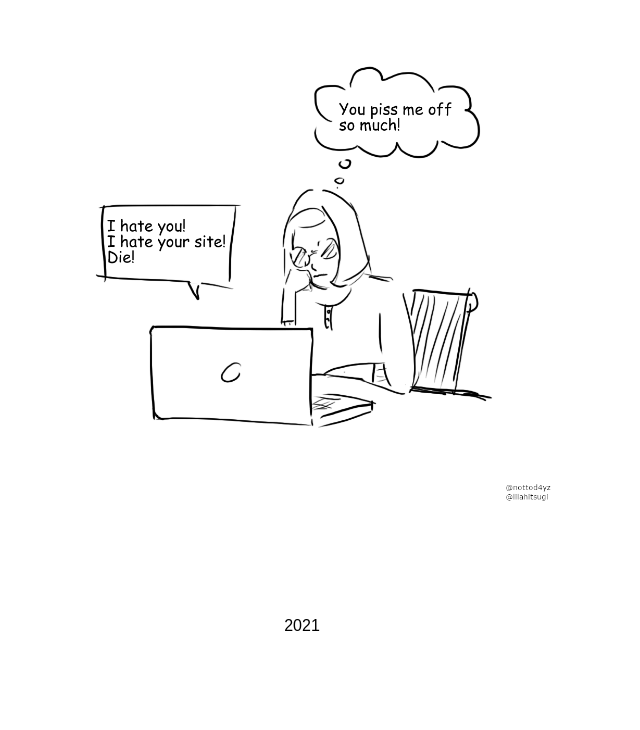
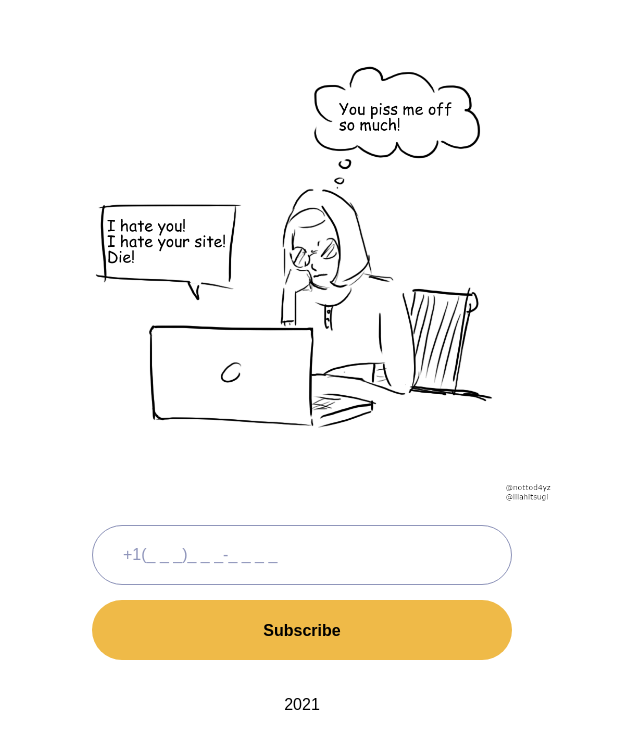
Before and after one commit to m-berdnikov/skeleton-simple, a website: page pages/index.html in a window 1280 px wide. Shown: the part 149-879 px from the top of the page, without its empty margins (338-978 px from the left). Before the commit the page ends 800 px from the top, so only its background shows below. Drawn offline with nearby package versions, Linux system fonts and the light colour scheme; files that its build step writes are made by us from their sources.

Commit message:
update template

```diff
--- a/pages/index.html
+++ b/pages/index.html
@@ -3,10 +3,14 @@
 
 <head>
     @@include('components/_meta.html', {
-        "title": "Jedi Academy"
-        })
+    "title": "Jedi Academy"
+    })
+
+    @@include('components/_favicon.html')
 
     @@include('components/_head.html')
+
+    <link rel="stylesheet" href="../vendor/just-validate/dist/css/justValidateTooltip.min.css">
 </head>
 
 <body>
@@ -16,10 +20,24 @@
             <main class="main">
                 <h1>May the Force be with you</h1>
                 <img src="../img/1-2.png" alt="Alt" width="500" height="500">
+                <form class="form js-form-subscribe" method="POST" action="">
+                    <div class="just-validate-tooltip-container">
+                        <input class="form__input js-subscribe-input" type="text" data-validate-field="phone"
+                            name="phone" placeholder="+1(_ _ _)_ _ _-_ _ _ _">
+                    </div>
+                    <button class="form__button" type="submit">Subscribe</button>
+                </form>
             </main>
         </div>
         @@include('components/_footer.html')
     </div>
+
+    <script>
+        var urlSubscribe = 'https://just-validate-api.herokuapp.com/submit';
+        var urlRedirect = '1';
+    </script>
+    <script src="https://unpkg.com/imask"></script>
+    <script defer src="../vendor/just-validate/dist/js/just-validate.min.js"></script>
     <script src="../js/main.min.js"></script>
 </body>
 
--- a/src/js/main.js
+++ b/src/js/main.js
@@ -2,8 +2,31 @@
 
 document.addEventListener('DOMContentLoaded', function () {
 
-    console.log('May the Force be with you');
+    let form = document.querySelector('.js-form-subscribe');
 
+    form && window.urlSubscribe && window.urlRedirect && initEmailSub();
+    form && createMask();
+
+    // Creating the mask
+    function createMask() {
+        let elements = document.getElementsByClassName('js-subscribe-input');
+        for (let i = 0; i < elements.length; i++) {
+            new IMask(elements[i], {
+                mask: '+1(000)000-0000',
+            });
+        }
+    }
+
+    // Cleaning the phone value
+    function cleanPhone(phone) {
+        phone = phone.replace('(', '');
+        phone = phone.replace(')', '');
+        phone = phone.replace('-', '');
+        phone = phone.replace('+1', '');
+        return phone;
+    }
+
+    // Validating the form
     function initEmailSub() {
         new JustValidate('.js-form-subscribe', {
             rules: {
@@ -21,6 +44,7 @@ document.addEventListener('DOMContentLoaded', function () {
         });
     }
 
+    // Sending subscribe request
     function subscribeUser(ajax, values) {
         values.phone = cleanPhone(values.phone);
         ajax({
--- a/src/scss/_color.scss
+++ /dev/null
@@ -1,2 +0,0 @@
-$white: #ffffff;
-$black: #000000;
--- /dev/null
+++ b/src/scss/_colors.scss
@@ -0,0 +1,4 @@
+$white: #ffffff;
+$black: #000000;
+$yellow: #efba48;
+$grey: #9096bb;
--- /dev/null
+++ b/src/scss/_forms.scss
@@ -0,0 +1,54 @@
+@import "_colors";
+
+.form {
+    margin: 20px auto;
+    max-width: 420px;
+    width: 100%;
+    text-align: left;
+
+    &__input {
+        margin-bottom: 10px;
+        padding: 0 30px;
+        display: block;
+        width: 100%;
+        max-width: 421px;
+        height: 60px;
+        box-sizing: border-box;
+        border-radius: 40px;
+        border: 1px solid $grey;
+        outline: none;
+        background-color: $white;
+        font-size: 16px;
+        line-height: 60px;
+        color: $black;
+        opacity: 1 !important; /* required on iOS */
+
+        &::-webkit-input-placeholder {
+            /* Edge */
+            color: $grey;
+        }
+        &:-ms-input-placeholder {
+            /* Internet Explorer 10-11 */
+            color: $grey;
+        }
+        &::placeholder {
+            color: $grey;
+        }
+    }
+
+    &__button {
+        margin: 15px auto;
+        display: block;
+        width: 100%;
+        max-width: 421px;
+        height: 60px;
+        border-radius: 40px;
+        border: 0;
+        background-color: $yellow;
+        line-height: 60px;
+        font-weight: 700;
+        color: $black;
+        text-decoration: none;
+        cursor: pointer;
+    }
+}
--- a/src/scss/style.scss
+++ b/src/scss/style.scss
@@ -1,9 +1,10 @@
 @import '_normalize';
-@import '_color';
+@import '_colors';
 @import '_fonts';
 @import '_mixin';
 @import '_variables';
 @import '_rules';
+@import '_forms';
 
 .header {
    &__logo {
```
Also changed, not shown: gulpfile.js (+8 -2 lines).
